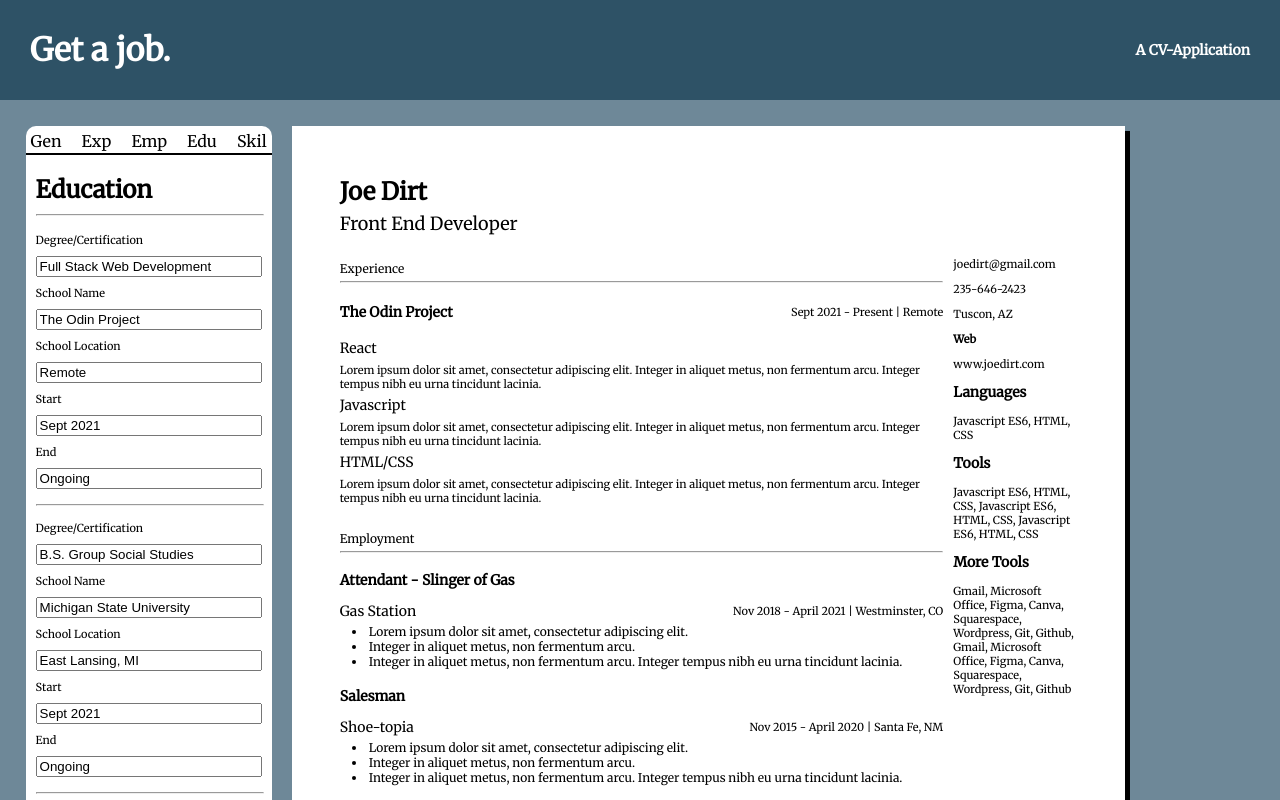
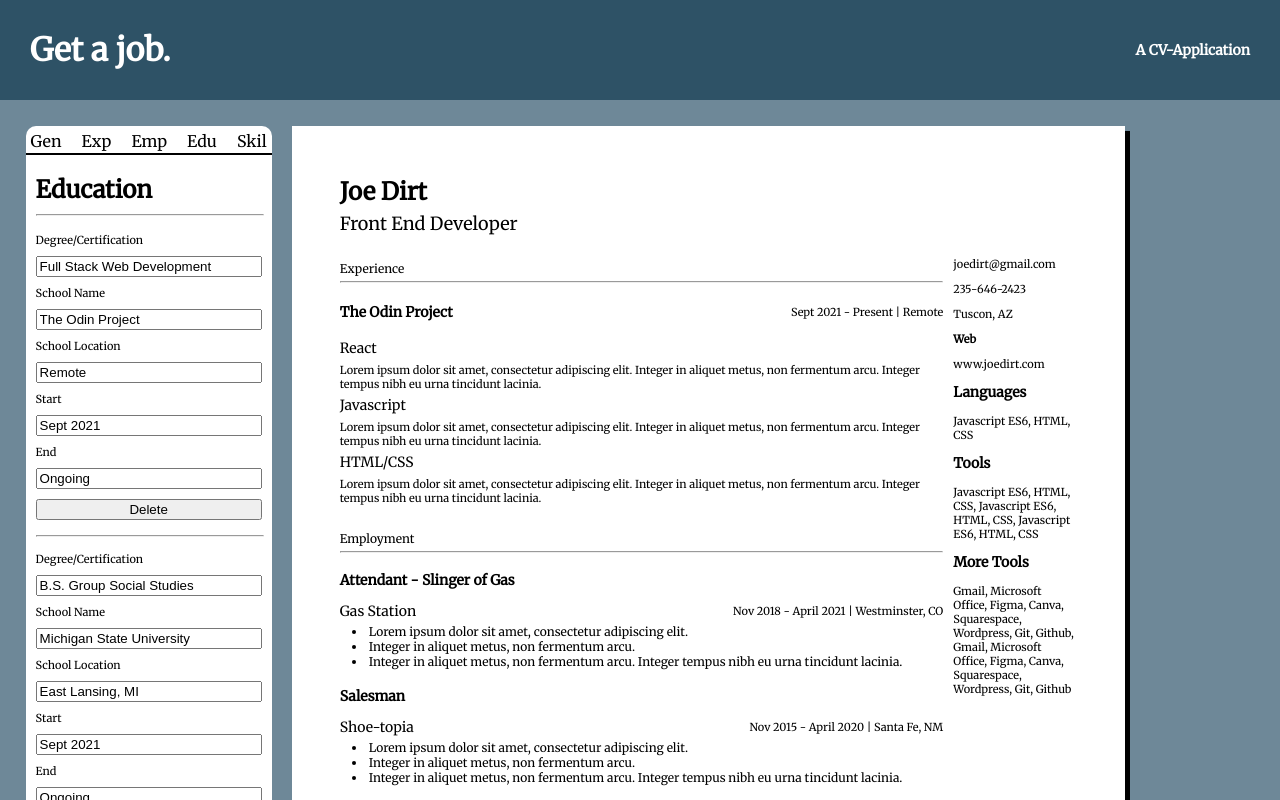
Before and after one commit to napolitanj/resume-builder, a React (Create React App) app: page / in a window 1280 px wide. Shown: the top 800 px of the page. Built offline with nearby package versions, Linux system fonts and the light colour scheme.

Commit message:
add delete education

```diff
--- a/src/components/EditMode.js
+++ b/src/components/EditMode.js
@@ -23,7 +23,8 @@ class EditMode extends Component {
         deleteDuty,
         addNewDuty,
         deleteJob,
-        editEducation
+        editEducation,
+        deleteEducation
       } = this.props
 
       if (mainProps.activeTab === 1) {
@@ -70,6 +71,7 @@ class EditMode extends Component {
             <EditEducation
             mainProps={mainProps}
             editEducation={editEducation}
+            deleteEducation={deleteEducation}
             />
           </div>
       )}
--- a/src/components/Main.js
+++ b/src/components/Main.js
@@ -284,6 +284,15 @@ class Main extends Component {
         previousEducation
     })
   }
+  deleteEducation = (index) => {
+    const previousEducation = this.state.education
+    previousEducation.splice(index,1)
+    console.log(previousEducation)
+    this.setState({
+      education:
+      previousEducation
+    })
+  }
 
 
 
@@ -327,6 +336,7 @@ class Main extends Component {
               addNewDuty={this.addNewDuty}
               deleteJob={this.deleteJob}
               editEducation={this.editEducation}
+              deleteEducation={this.deleteEducation}
             />
         </div>
         <PreviewMode generalInfo={this.state.generalInfo} experience={this.state.experience} employmentInfo={this.state.employmentInfo} education={this.state.education} skills={this.state.skills}/>
--- a/src/components/editComponents/EditEducation.js
+++ b/src/components/editComponents/EditEducation.js
@@ -2,7 +2,7 @@ import React, { Component } from 'react'
 
 class EditEducation extends Component {
   render() {
-      const {mainProps, editEducation} = this.props
+      const {mainProps, editEducation, deleteEducation} = this.props
     return (
       <div>
         <h2>Education</h2>
@@ -19,6 +19,7 @@ class EditEducation extends Component {
                     <input name="start" maxLength="14" value={school.start} onChange={(e) => editEducation(e, mainProps.education.indexOf(school))}></input>
                     <p>End</p>
                     <input name="end" maxLength="14" value={school.end}  onChange={(e) => editEducation(e, mainProps.education.indexOf(school))}></input>
+                    <button style={{marginTop:"10px"}} onClick={() => deleteEducation(mainProps.education.indexOf(school))}>Delete</button>
                     <hr style={{width:"100%", marginTop:"15px"}}></hr>
                 </div>
             )}
```
